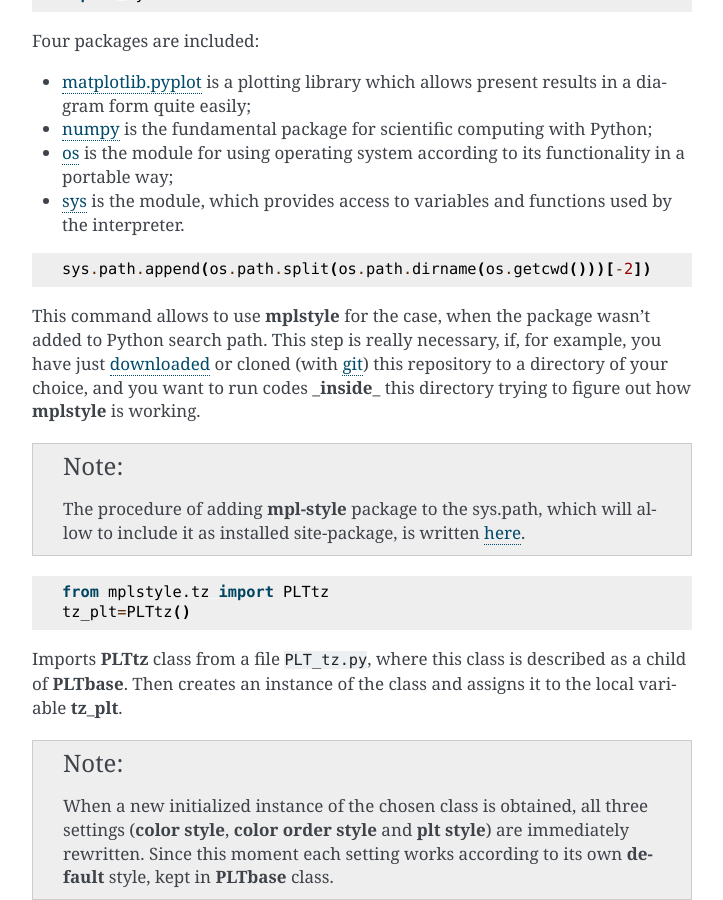
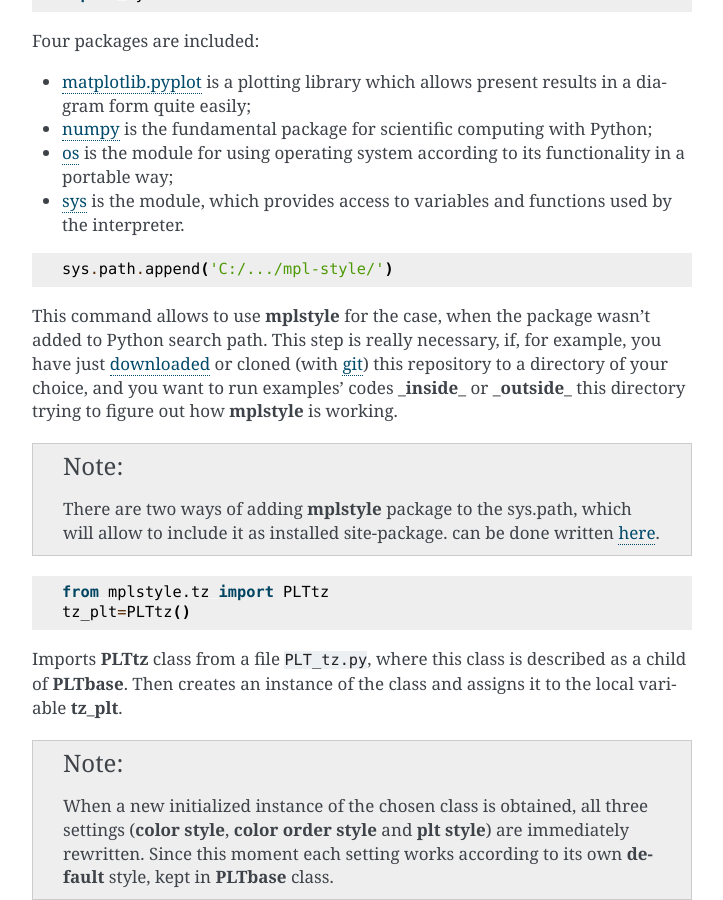
Before and after one commit to tzipperle/mplstyle, a Sphinx documentation site: the page built from docs/use.rst, in a window 1280 px wide and 900 px high, scrolled down 483 px. Shown: the whole window, without its empty margins (388-1111 px from the left). Built offline with Sphinx 7.4.7, drawn with Linux system fonts in a browser that asks for light colours.

Commit message:
Update use.rst

```diff
--- a/docs/use.rst
+++ b/docs/use.rst
@@ -27,14 +27,14 @@ Four packages are included:
 
 ::
 
-    sys.path.append(os.path.split(os.path.dirname(os.getcwd()))[-2])
+    sys.path.append('C:/.../mpl-style/')
 
-This command allows to use **mplstyle** for the case, when the package wasn't added to Python search path. This step is really necessary, if, for example, you have just `downloaded`_ or cloned (with `git`_) this repository to a directory of your choice, and you want to run codes **_inside_** this directory trying to figure out how **mplstyle** is working.
+This command allows to use **mplstyle** for the case, when the package wasn't added to Python search path. This step is really necessary, if, for example, you have just `downloaded`_ or cloned (with `git`_) this repository to a directory of your choice, and you want to run examples' codes **_inside_** or **_outside_** this directory trying to figure out how **mplstyle** is working.
 
 .. note::
 
 
-        The procedure of adding **mpl-style** package to the sys.path, which will allow to include it as installed site-package, is written `here`_.
+        There are two ways of adding **mplstyle** package to the sys.path, which will allow to include it as installed site-package.  can be done  written `here`_.
 
 ::
 
```
